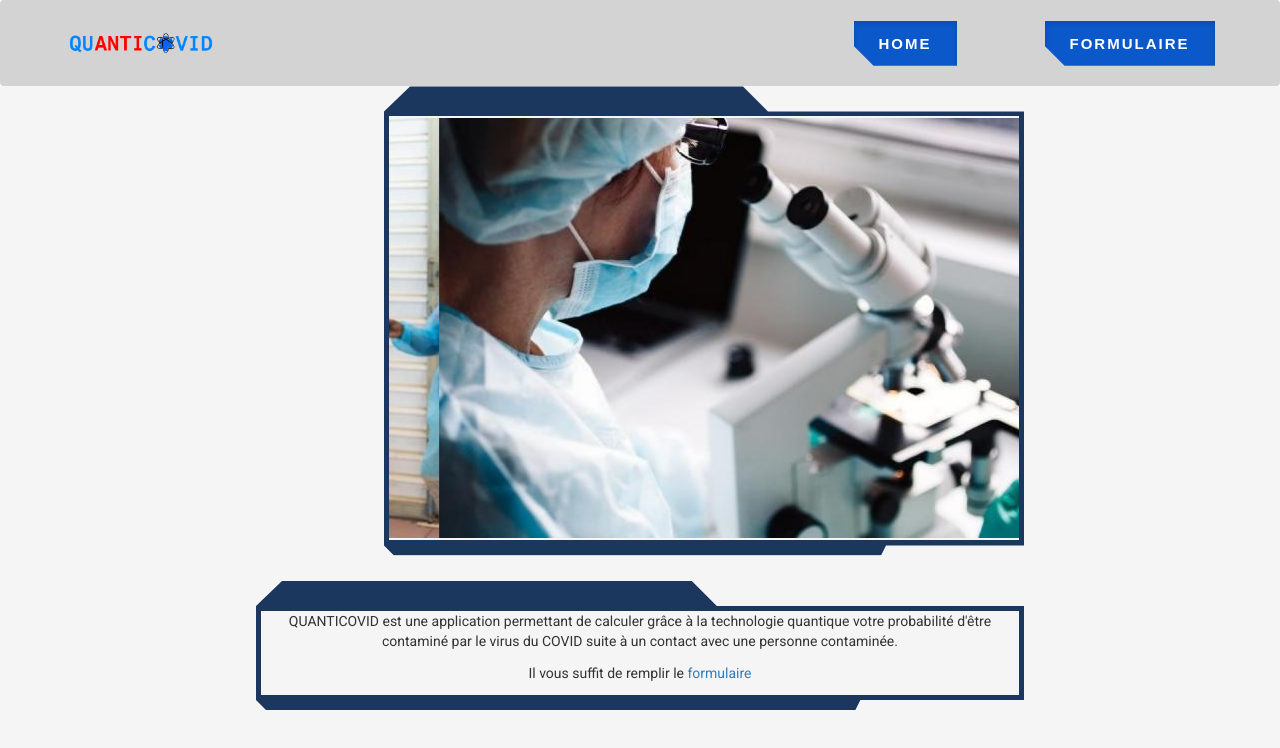
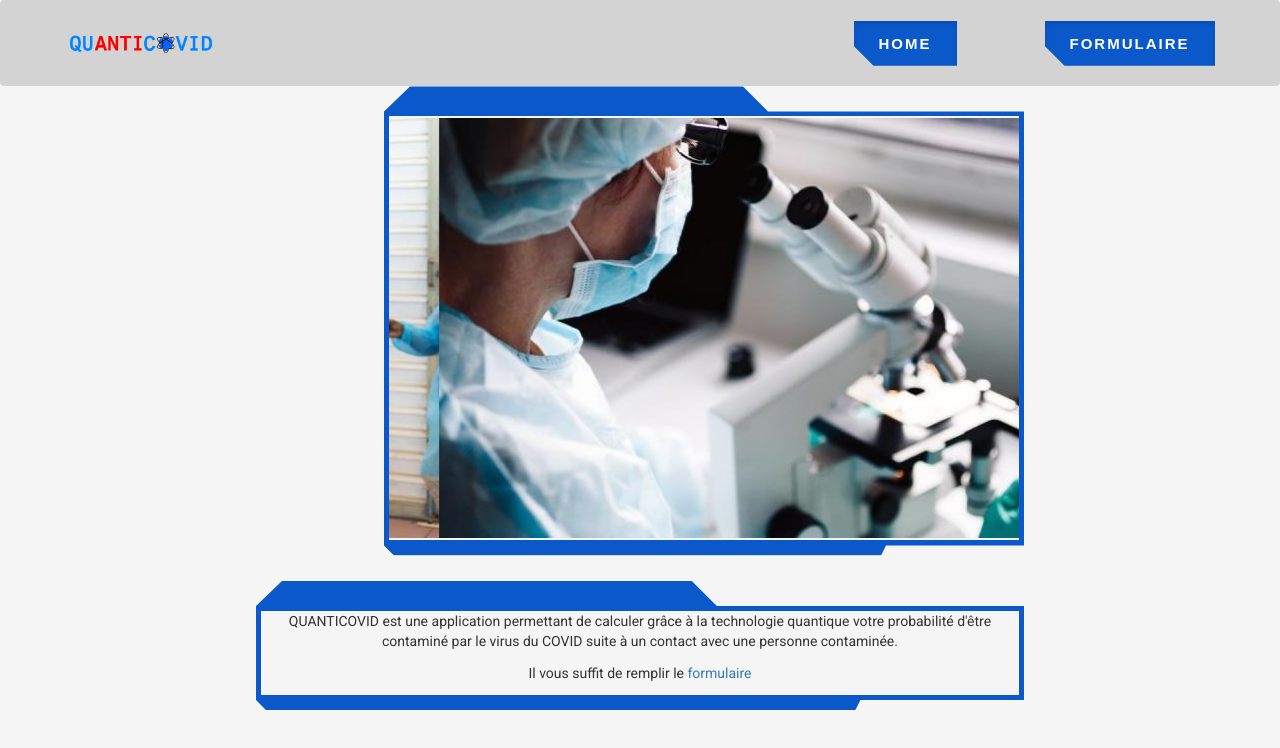
Before and after one commit to BastienLaffon/workshop, an Angular app: page /home in a window 1280 px wide. Shown: the top 748 px of the page. Built offline with nearby package versions, Linux system fonts and the light colour scheme.

Commit message:
sixth push

```diff
--- a/src/app/home/home.component.css
+++ b/src/app/home/home.component.css
@@ -31,9 +31,9 @@
   }
 }
 .cyberpunk {
-  border: 30px solid #1c375e;
-  border-left: 5px solid #1c375e;
-  border-right: 5px solid #1c375e;
-  border-bottom: 15px solid #1c375e;
+  border: 30px solid #0a58ca;
+  border-left: 5px solid #0a58ca;
+  border-right: 5px solid #0a58ca;
+  border-bottom: 15px solid #0a58ca;
   clip-path: polygon(0px 25px, 26px 0px, calc(60% - 25px) 0px, 60% 25px, 100% 25px, 100% calc(100% - 10px), calc(100% - 15px) calc(100% - 10px), calc(80% - 10px)  calc(100% - 10px), calc(80% - 15px) calc(100% - 0px), 10px  calc(100% - 0px), 0% calc(100% - 10px));
 }
--- a/src/app/result/result.component.css
+++ b/src/app/result/result.component.css
@@ -106,10 +106,10 @@ body {
   }
 }
 .cyberpunk {
-  border: 30px solid #1c375e;
-  border-left: 5px solid #1c375e;
-  border-right: 5px solid #1c375e;
-  border-bottom: 15px solid #1c375e;
-  background-color: #1c375e;
+  border: 30px solid #0a58ca;
+  border-left: 5px solid #0a58ca;
+  border-right: 5px solid #0a58ca;
+  border-bottom: 15px solid #0a58ca;
+  background-color: #0a58ca;
   clip-path: polygon(0px 25px, 26px 0px, calc(60% - 25px) 0px, 60% 25px, 100% 25px, 100% calc(100% - 10px), calc(100% - 15px) calc(100% - 10px), calc(80% - 10px)  calc(100% - 10px), calc(80% - 15px) calc(100% - 0px), 10px  calc(100% - 0px), 0% calc(100% - 10px));
 }
```
